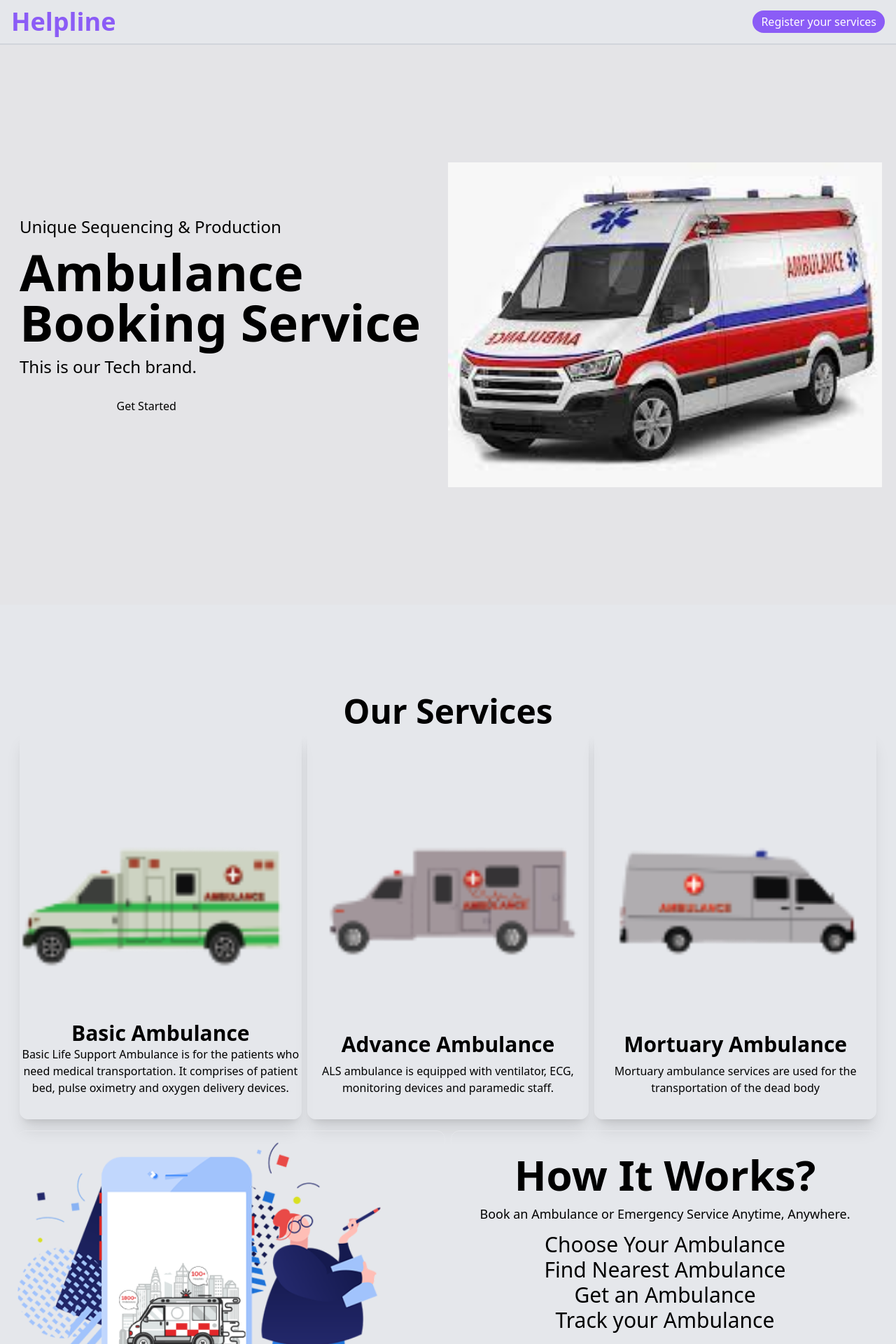
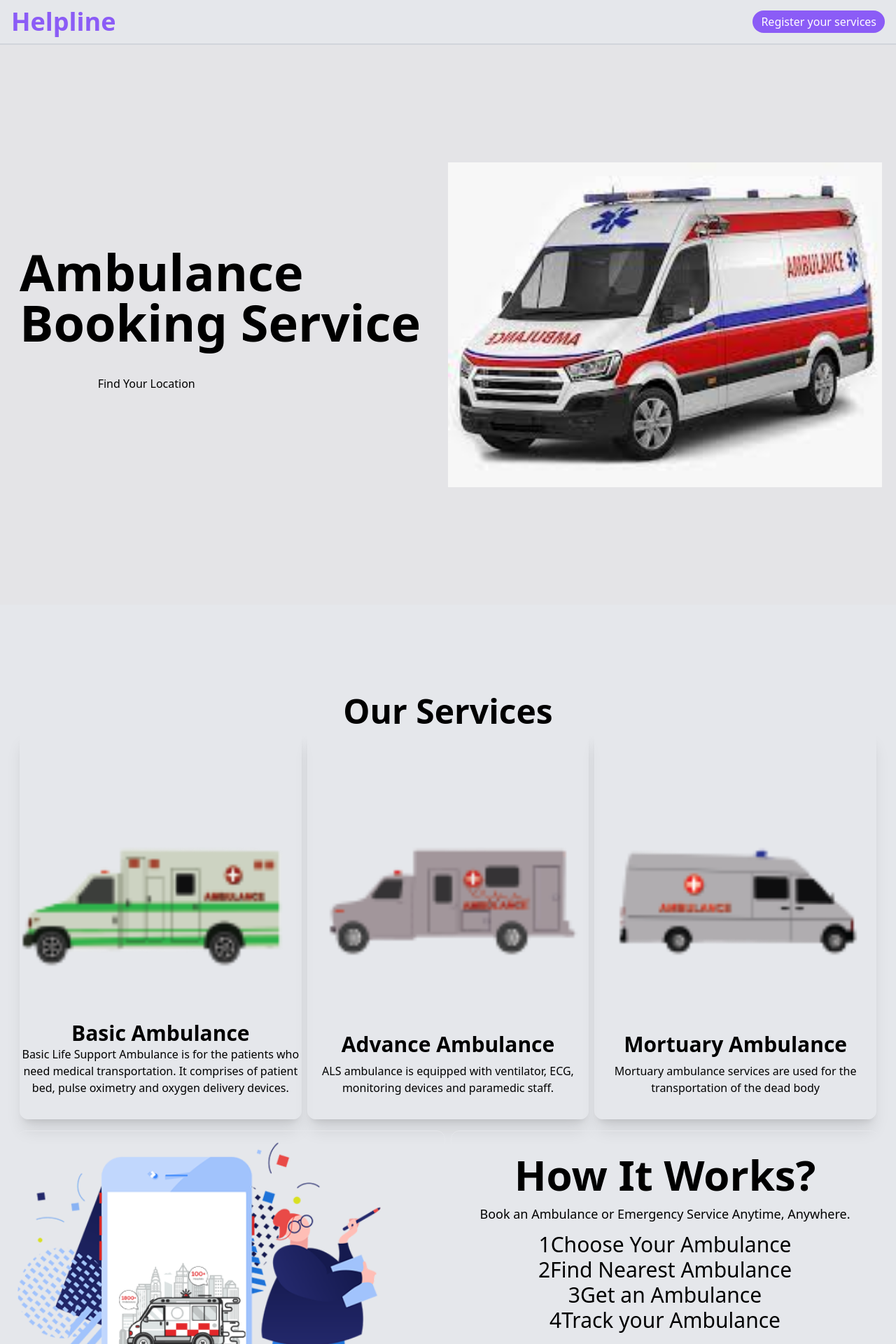
Before and after one commit to mayur-init/Helpline, a React (Create React App) app: page / in a window 1280 px wide. Shown: the top 1920 px of the page at 70% size. Built offline with nearby package versions, Linux system fonts and the light colour scheme.

Commit message:
Landing Page Updated

```diff
--- a/src/components/About.jsx
+++ b/src/components/About.jsx
@@ -35,13 +35,13 @@ const About = () => {
                    <p className='my-3 text-lg'>Book an Ambulance or Emergency Service Anytime, Anywhere.</p>
 
 
-                   <p className='text-3xl'>Choose Your Ambulance</p>
+                   <p className='text-3xl'><span>1</span>Choose Your Ambulance</p>
 
-                   <p className='text-3xl'>Find Nearest Ambulance</p>
+                   <p className='text-3xl'><span>2</span>Find Nearest Ambulance</p>
 
-                   <p className='text-3xl'>Get an Ambulance</p>
+                   <p className='text-3xl'><span>3</span>Get an Ambulance</p>
 
-                   <p className='text-3xl'>Track your Ambulance</p>
+                   <p className='text-3xl'><span>4</span>Track your Ambulance</p>
                 </div>
 
             </div>
--- a/src/components/Hero.jsx
+++ b/src/components/Hero.jsx
@@ -5,10 +5,8 @@ const Hero = () => {
     <div name='home' className='w-full h-screen bg-zinc-200 flex flex-col justify-between'>
         <div className='grid md:grid-cols-2 max-w-[1240px] m-auto'>
             <div className='flex flex-col justify-center md:items-start w-full px-2 py-8'>
-                <p className='text-2xl'>Unique Sequencing & Production</p>
                 <h1 className='py-3 text-5xl md:text-7xl font-bold'>Ambulance Booking Service</h1>
-                <p className='text-2xl'>This is our Tech brand.</p>
-                <button className='py-3 px-6 sm:w-[60%] my-4'>Get Started</button>
+                <button className='py-3 px-6 sm:w-[60%] my-4'>Find Your Location</button>
             </div>
             <div>
                 <img className='w-full' src={'assets/ambulance.png'} alt="/" />
```
